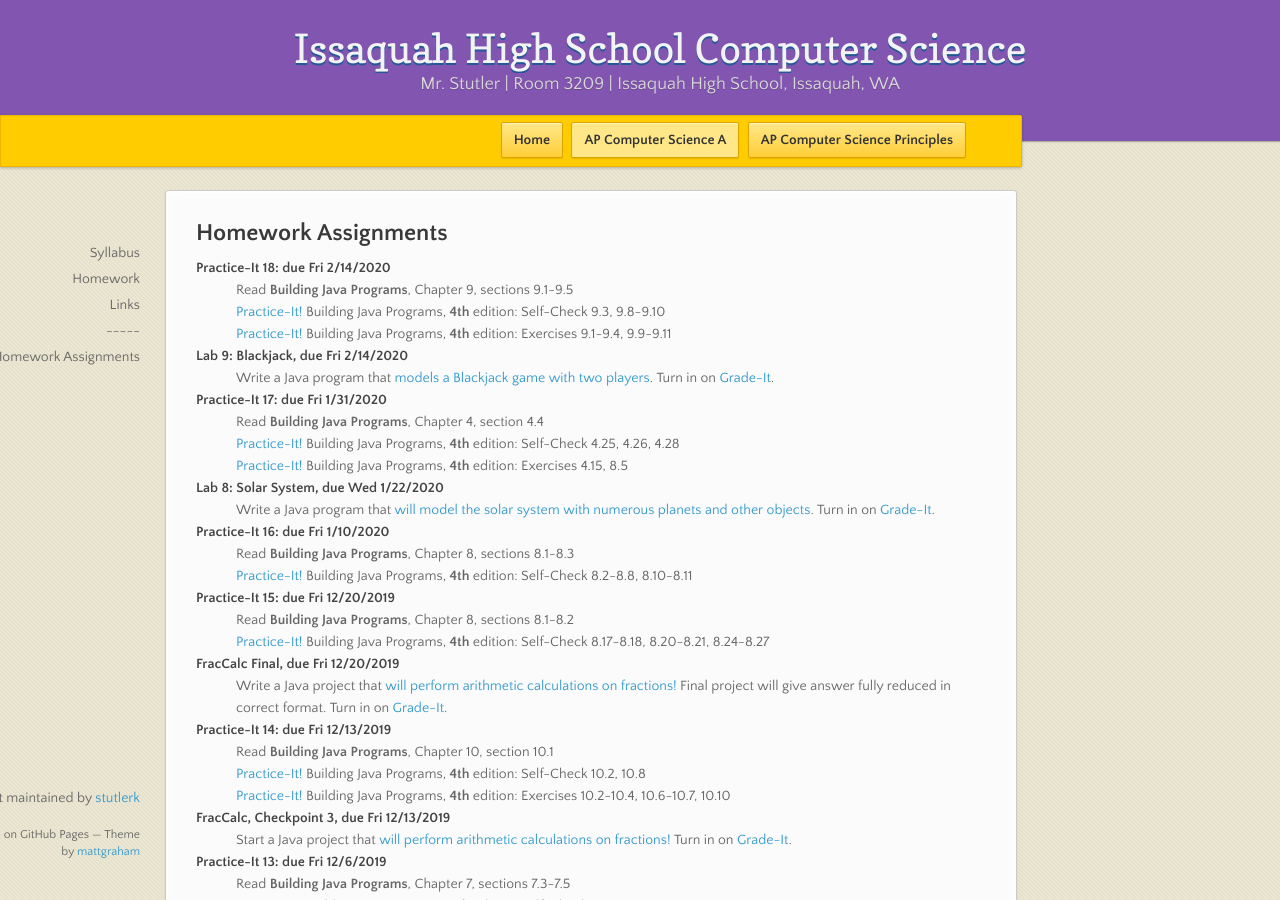
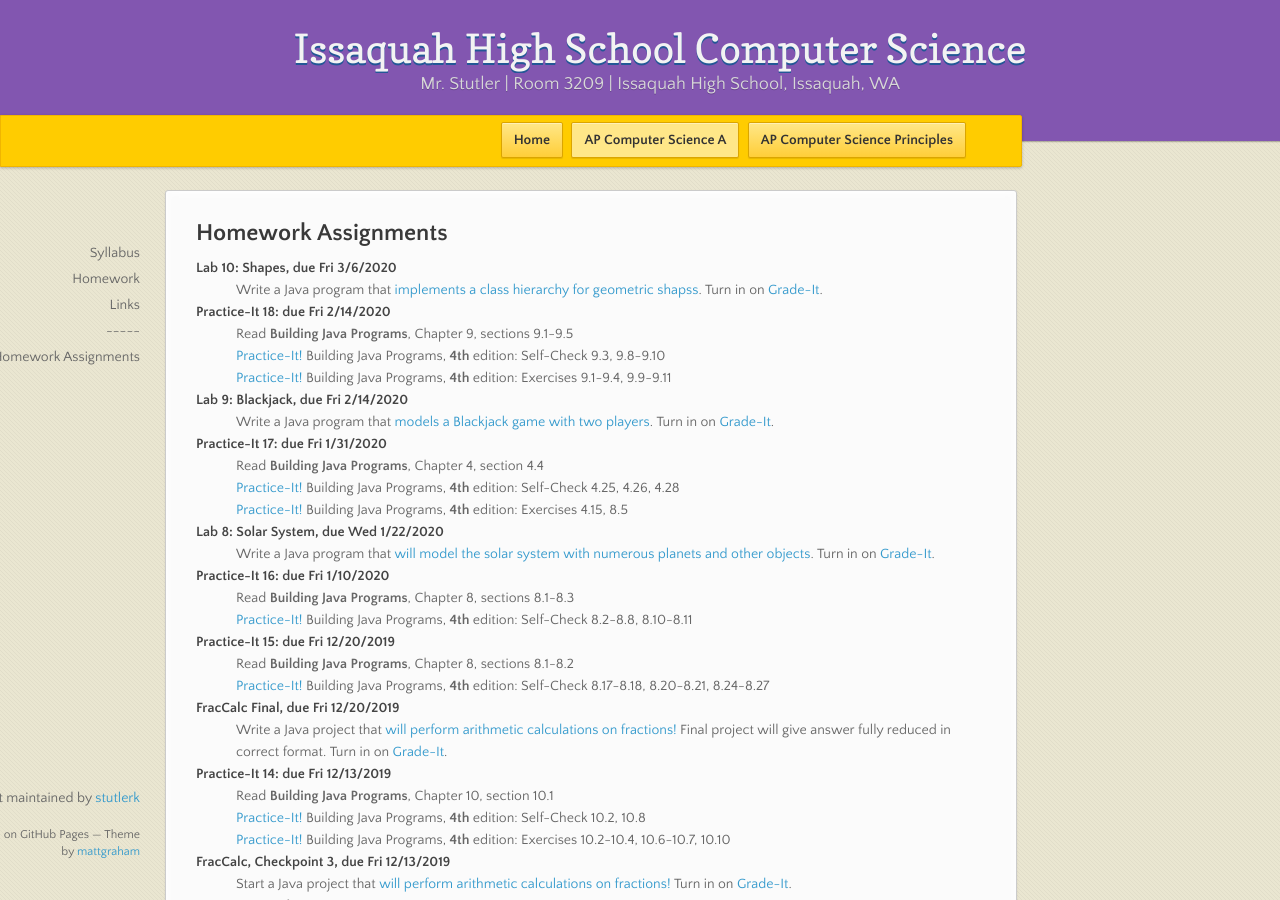
Before and after one commit to stutlerk/ihs-website, a Jekyll site: the page built from _apcsa/homework.html, in a window 1280 px wide and 900 px high. Built offline with Jekyll 4.4.1, drawn with Linux system fonts in a browser that asks for light colours; nearby versions of some CDN libraries.

Commit message:
Update homework.html

```diff
--- a/_apcsa/homework.html
+++ b/_apcsa/homework.html
@@ -10,6 +10,9 @@
     <dt>Computer History Report, due 9/19/2018 at the beginning of class</dt>
     <dd><a href="https://issaquahwednet-my.sharepoint.com/personal/stutlerk_issaquah_wednet_edu/_layouts/15/guestaccess.aspx?docid=00f746ca063ec4fe89aaef3ed6d400941&authkey=AeHXKIjD7VBW10XG1QzwDCU">Computer history report assignment</a></dd>
     -->
+    <dt>Lab 10: Shapes, due Fri 3/6/2020</dt>
+    <dd>Write a Java program that <a href="https://issaquahwednet-my.sharepoint.com/:w:/g/personal/stutlerk_issaquah_wednet_edu/Ebz9jD5N9gFEoOAJQo1qxYEB52CEi5qEohzo0ju-lcDMjg?e=GpARCY" target="_blank">implements a class hierarchy for geometric shapss</a>. Turn in on <a href="https://gradeit-hs.cs.washington.edu/issaquah/" target="_blank">Grade-It</a>.</dd>
+
     <dt>Practice-It 18: due Fri 2/14/2020</dt>
     <dd>Read <b>Building Java Programs</b>, Chapter 9, sections 9.1-9.5</dd>
     <dd><a href="https://practiceit.cs.washington.edu/" target="_blank">Practice-It!</a> Building Java Programs, <b>4th</b> edition: Self-Check 9.3, 9.8-9.10</dd>
```
